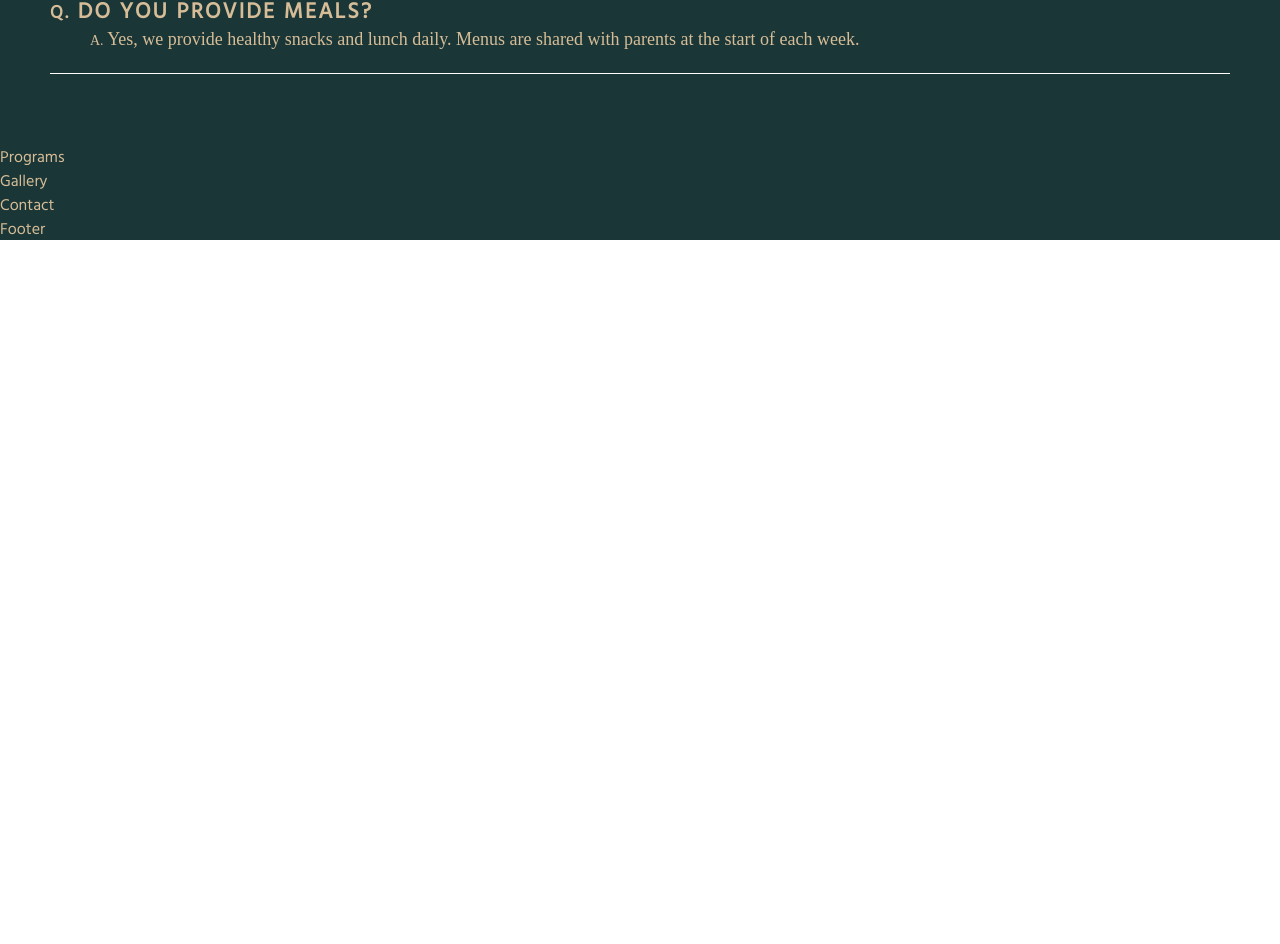
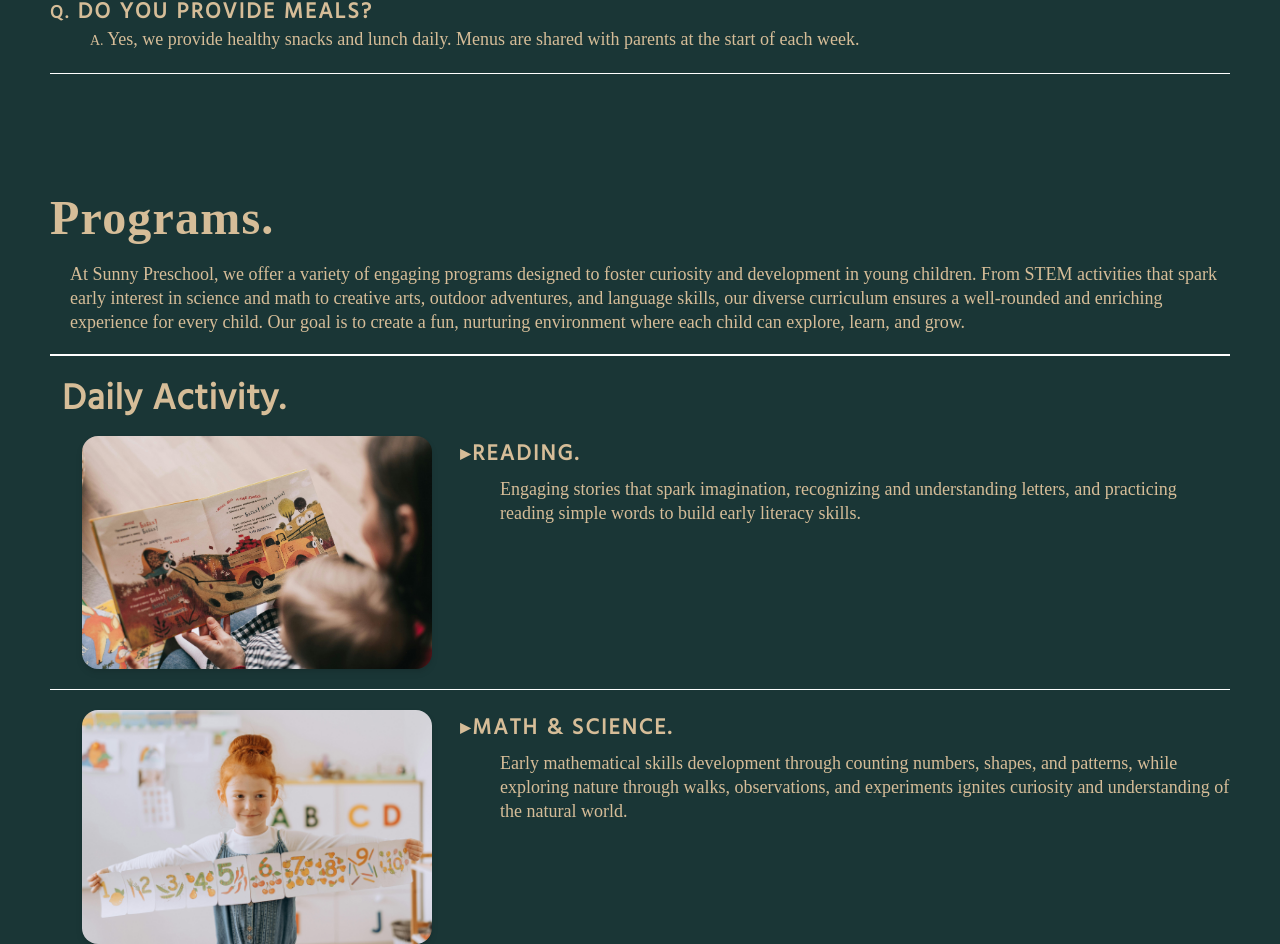
Before and after one commit to goutam-prasad-27/sunny-skies-preschool, a React (Vite) app: page / in a window 1280 px wide. Shown: the part 3413-4357 px from the top of the page. Before the commit the page ends 3653 px from the top, so only its background shows below. Built offline with nearby package versions, Linux system fonts and the light colour scheme; a web font is replaced by a local one.

Commit message:
Programs section added

```diff
--- a/src/Components/Programs.jsx
+++ b/src/Components/Programs.jsx
@@ -1,7 +1,64 @@
 import React from "react";
+import { SectionWrapper } from "../HOC";
+import { ActivityText, ProgramActivity } from "../Constant";
+import { styles } from "../styles";
 
+// Activity component to display individual program activities
+const Activity = ({ activity, details, image }) => (
+	<div>
+		<div className="flex flex-col md:flex-row gap-5">
+			{/* Image container */}
+			<div className="pl-0 sm:pl-8">
+				<img
+					src={image}
+					alt={activity}
+					className="sm:max-w-[350px] rounded-2xl drop-shadow-md"
+				/>
+			</div>
+			{/* Activity details container */}
+			<div className="pl-2 flex flex-col items-start">
+				<h3 className={`${styles.sectionBoldText}`}>
+					<span className="text-xl">▸</span>
+					{activity}.
+				</h3>
+				<p className={`${styles.sectionSubText} ml-5 mt-2`}>
+					{details}
+				</p>
+			</div>
+		</div>
+		{/* Divider */}
+		<div className="my-5 h-[1px] bg-white" />
+	</div>
+);
+
+// Main Programs component
 function Programs() {
-	return <div>Programs</div>;
+	return (
+		<section>
+			{/* Programs header */}
+			<h1 className={styles.sectionHeading}>Programs.</h1>
+			<p className={styles.sectionSubText}>{ActivityText}</p>
+
+			{/* Divider */}
+			<div className="my-5 h-[2px] bg-white" />
+
+			{/* Daily Activities section */}
+			<div>
+				<h2 className={styles.sectionSubHeading}>
+					Daily Activity.
+				</h2>
+				{/* Map through program activities and render Activity components */}
+				{ProgramActivity.map((activity, idx) => (
+					<Activity
+						key={activity.activity}
+						index={idx}
+						{...activity}
+					/>
+				))}
+			</div>
+		</section>
+	);
 }
 
-export default Programs;
+// Wrap the Programs component with SectionWrapper HOC
+export default SectionWrapper(Programs, "programs");
```
